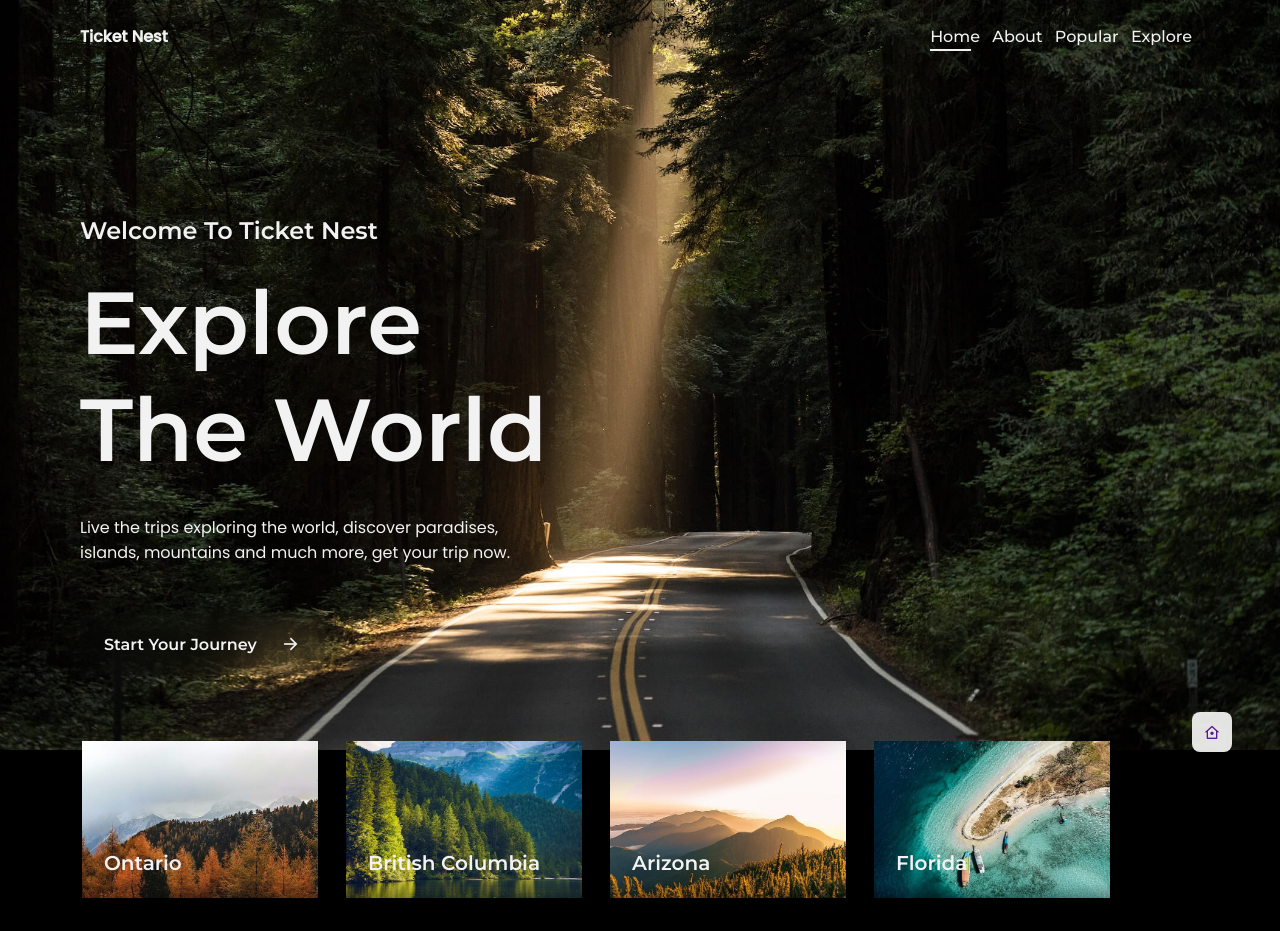
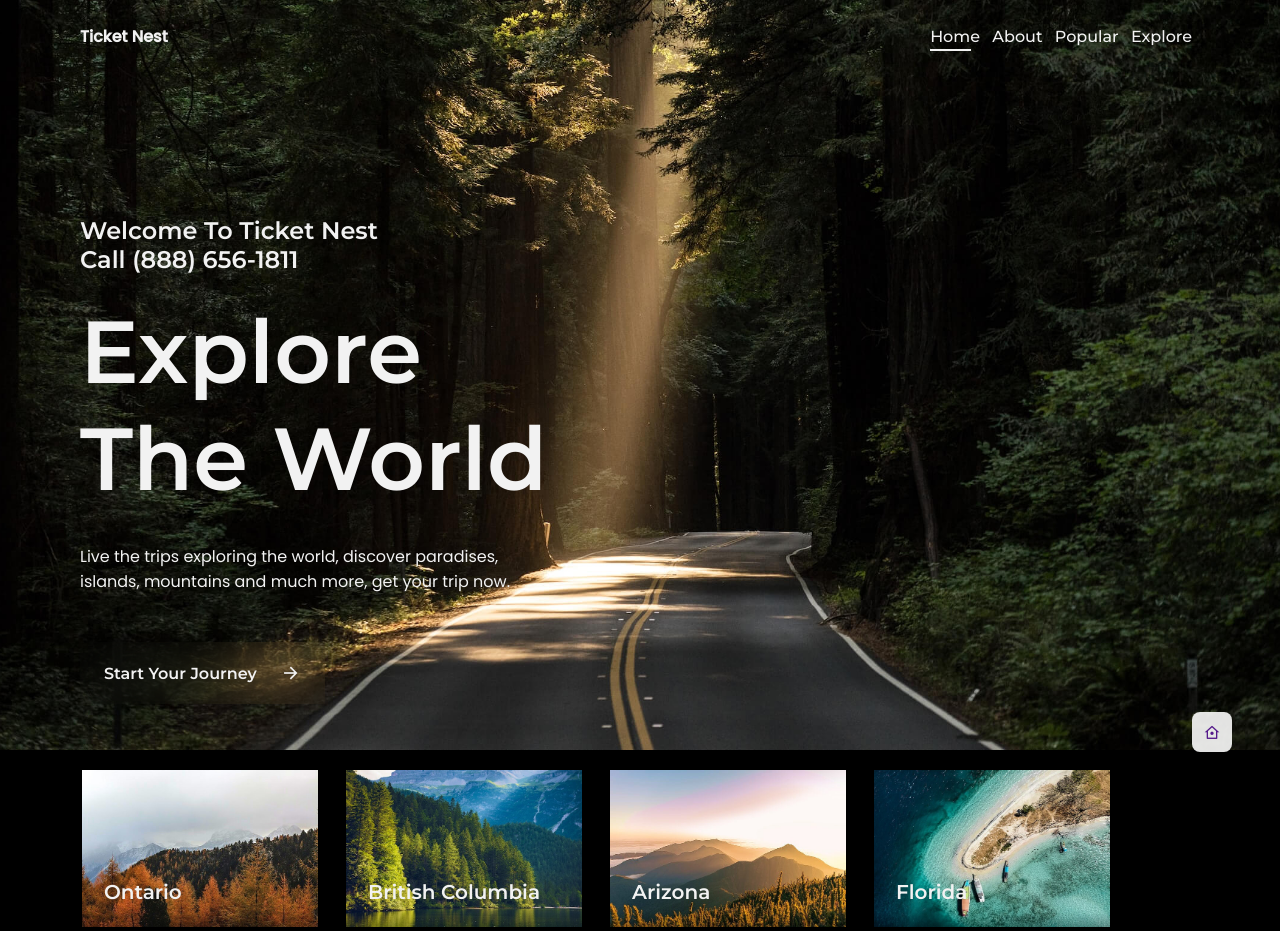
Before and after one commit to imshekhu/ticket-nest_web, a plain HTML site: page index.html in a window 1280 px wide. Shown: the top 931 px of the page. Drawn offline with nearby package versions, Linux system fonts and the light colour scheme.

Commit message:
index number

```diff
--- a/index.html
+++ b/index.html
@@ -55,7 +55,8 @@
             <div class="home__container container grid">
                <div class="home__data">
                   <h3 class="home__subtitle">
-                     Welcome To Ticket Nest
+                     Welcome To Ticket Nest <br>
+                     Call (888) 656-1811
                   </h3>
 
                   <h1 class="home__title">
```
